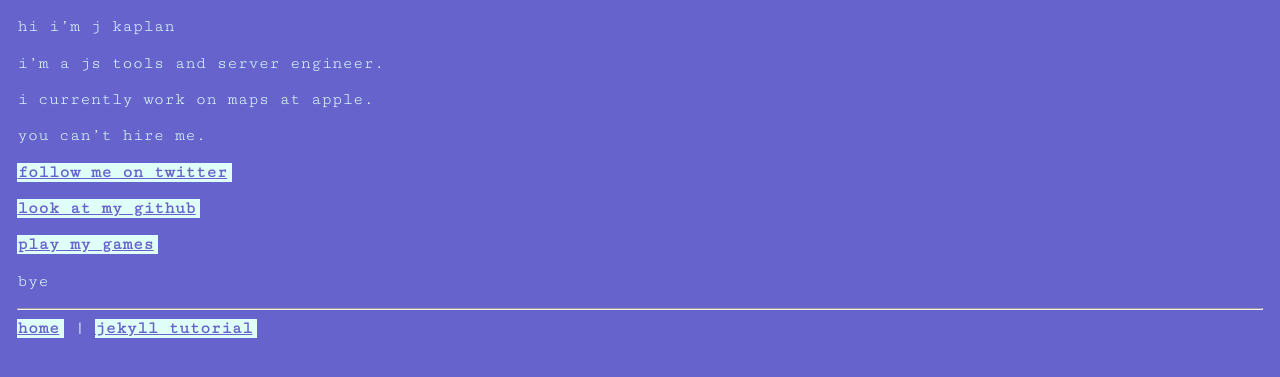
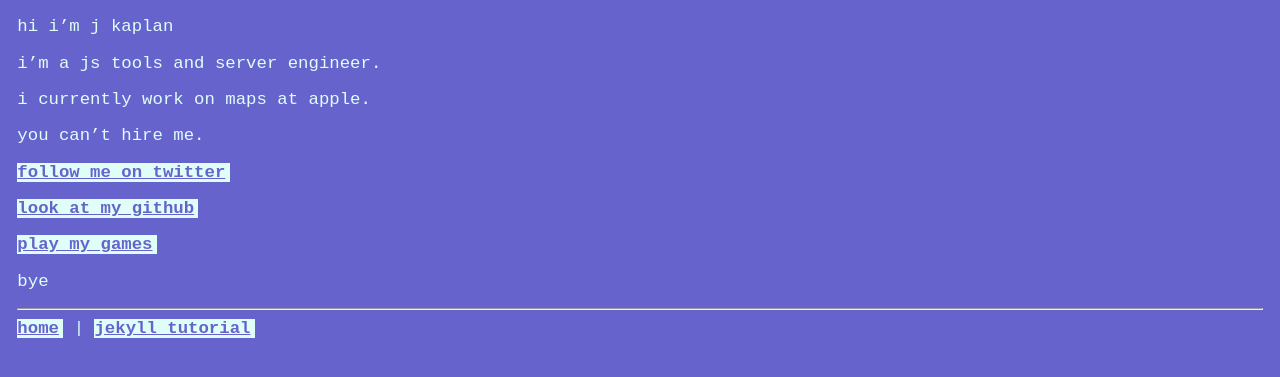
Before and after one commit to jkap/jkap-crimeteam, a Jekyll site: the page built from index.md, in a window 1280 px wide. Shown: the top 377 px of the page. Built offline with Jekyll 4.4.1, drawn with Linux system fonts in a browser that asks for light colours.

Commit message:
removed webfont

```diff
--- a/_includes/head.html
+++ b/_includes/head.html
@@ -7,6 +7,5 @@
     <meta charset="UTF-8">
     <title>{% if page.title %}{{ page.title }}{% else %}{{ site.title }}{% endif %}</title>
     <meta name="viewport" content="width=device-width, initial-scale=1">
-    <link href="https://fonts.googleapis.com/css?family=Cutive+Mono" rel="stylesheet">
     <link rel="stylesheet" href="{{'/css/main.css' | prepend: site.baseurl }}" media="screen" title="no title" charset="utf-8">
 </head>
--- a/css/main.scss
+++ b/css/main.scss
@@ -25,7 +25,7 @@ margin-left:1em;
 }
 
 body {
-font-family:'Cutive Mono', monospace;
+font-family:'courier new', monospace;
 color:$white;
 background:$blue-violet;
 margin:1em;
```
